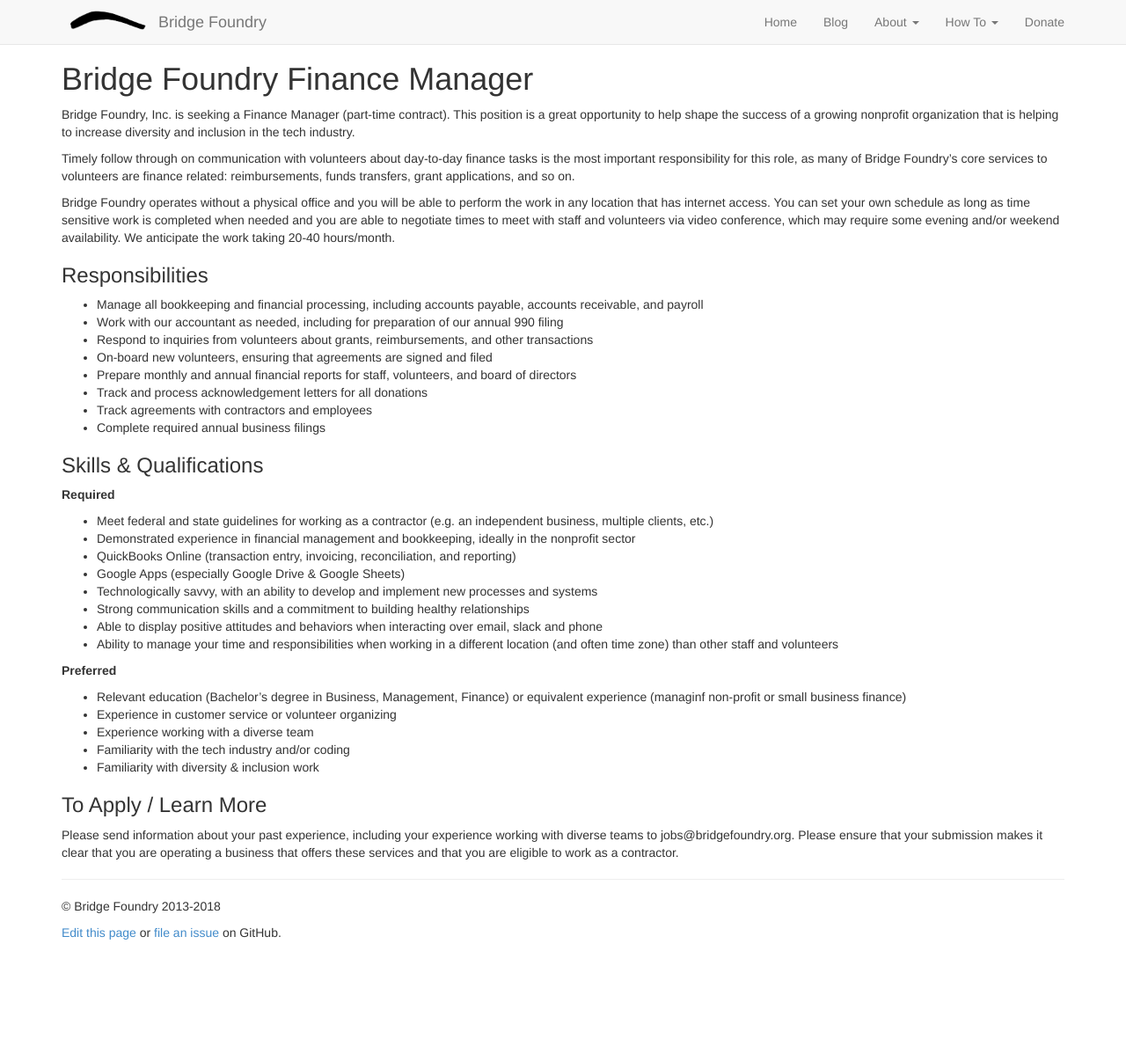
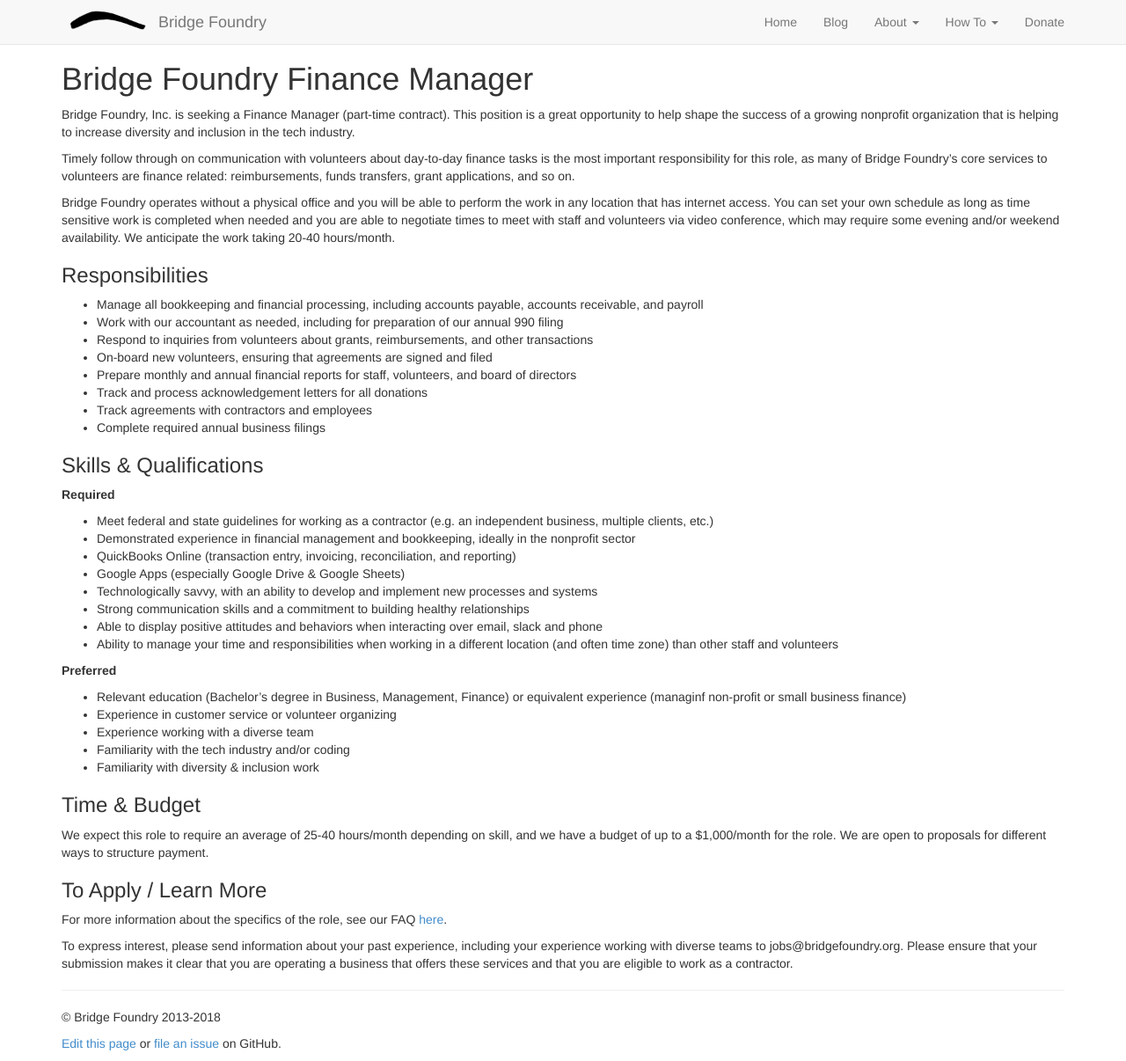
Before and after one commit to Satsaimistoowqp/bridgefoundry.github.io, a Jekyll site: the page built from job-description/finance-manager.md, in a window 1280 px wide and 1206 px high. Shown: the whole window at 88% size. Built offline with Jekyll 4.4.1, drawn with Linux system fonts in a browser that asks for light colours.

Commit message:
Add link to FAQ and info about time and budget
In order to increase transparency and help people self-select in terms of whether this falls within their rates.

```diff
--- a/job-description/finance-manager.md
+++ b/job-description/finance-manager.md
@@ -40,6 +40,12 @@
 * Familiarity with the tech industry and/or coding
 * Familiarity with diversity & inclusion work
 
+## Time & Budget
+
+We expect this role to require an average of 25-40 hours/month depending on skill, and we have a budget of up to a $1,000/month for the role. We are open to proposals for different ways to structure payment.
+
 ## To Apply / Learn More
 
-Please send information about your past experience, including your experience working with diverse teams to jobs@bridgefoundry.org. Please ensure that your submission makes it clear that you are operating a business that offers these services and that you are eligible to work as a contractor.
+For more information about the specifics of the role, see our FAQ [here](https://docs.google.com/document/d/1et8YopHgwZ5UkTfWsZpfp7-FvOa-SIZjKsmWBAkdVOM/edit?usp=sharing).
+
+To express interest, please send information about your past experience, including your experience working with diverse teams to jobs@bridgefoundry.org. Please ensure that your submission makes it clear that you are operating a business that offers these services and that you are eligible to work as a contractor.
```
